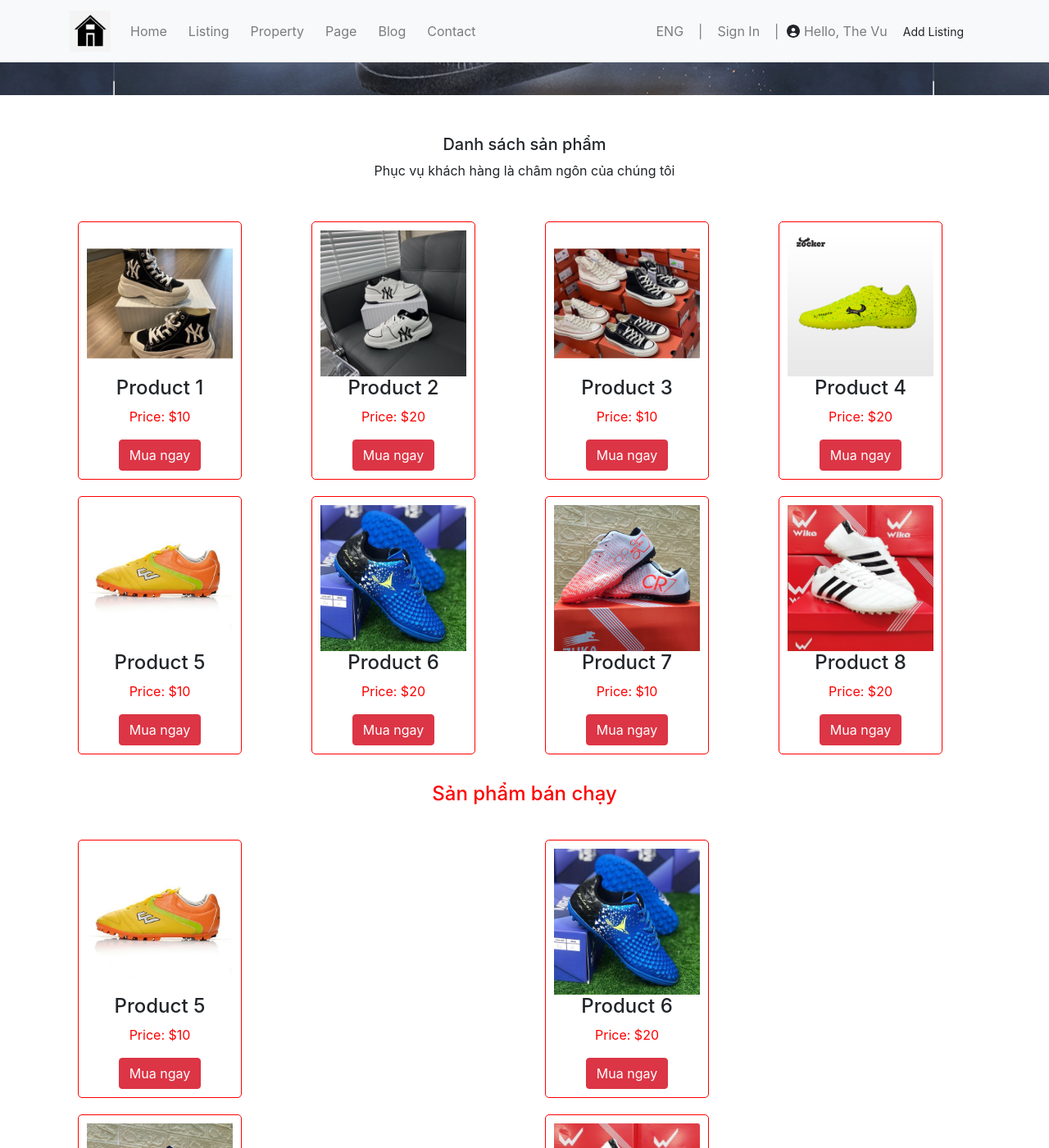
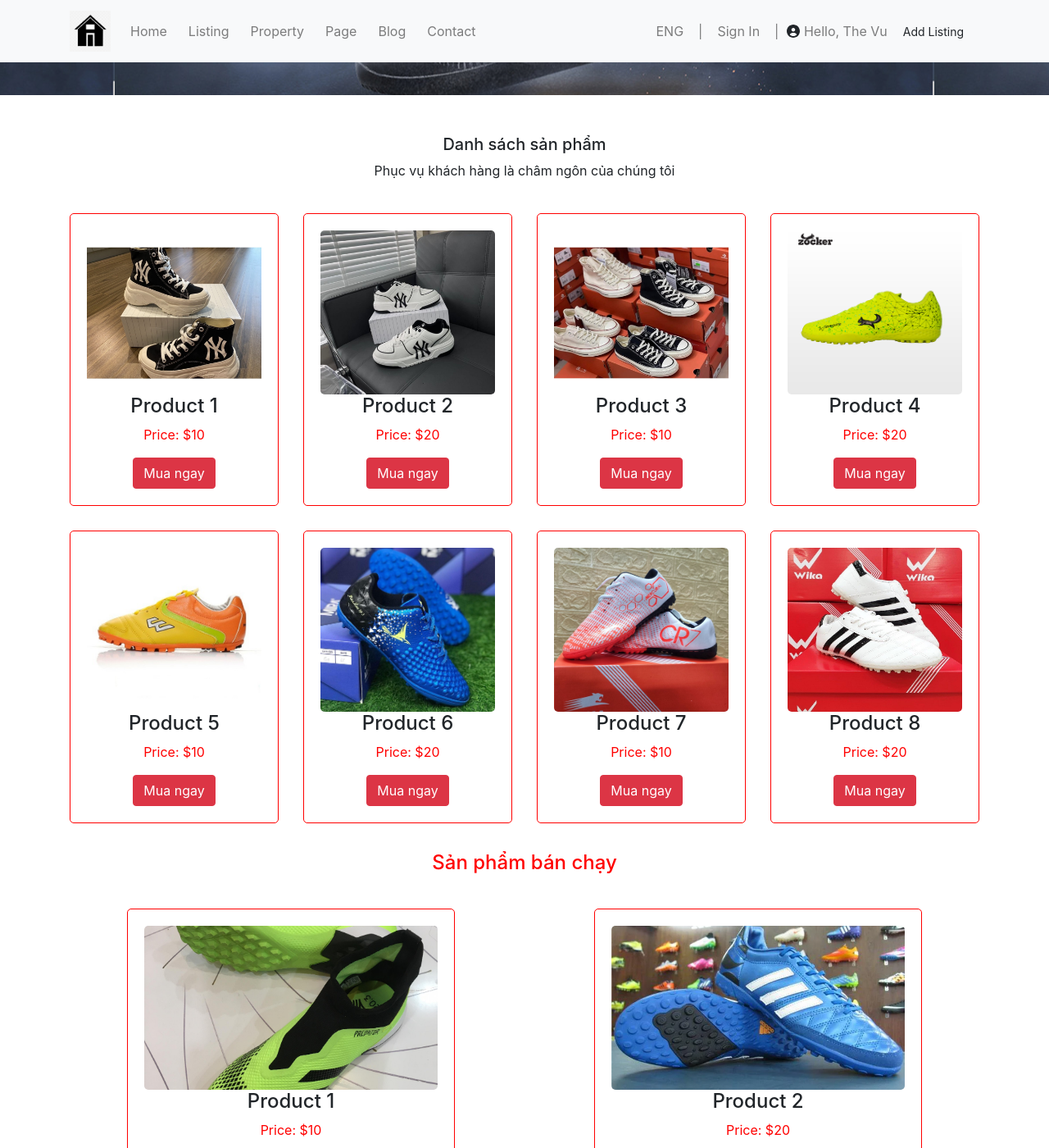
Before and after one commit to thevu2608/web, a Jekyll site: the page built from index.html, in a window 1280 px wide and 1400 px high, scrolled down 284 px. Shown: the whole window at 82% size. Built offline with Jekyll 4.4.1, drawn with Linux system fonts in a browser that asks for light colours; some of the changed text lies outside the part shown.

Commit message:
Your commit message

```diff
--- /dev/null
+++ b/_includes/product.html
@@ -0,0 +1,12 @@
+<div class="container">
+    <div style="text-align: center;">
+        <h5>Danh sách sản phẩm</h5>
+        <p>Phục vụ khách hàng là châm ngôn của chúng tôi</p>
+    </div>
+    <br>
+    <div class="row" id="productList">
+        <!-- Danh sách sản phẩm sẽ được thêm vào đây bằng JavaScript -->
+    </div><br>
+</div>
+<script src="/assets/js/product.js"></script>
+<link rel="stylesheet" href="/assets/css/product.css">
--- /dev/null
+++ b/_includes/sanpham.html
@@ -0,0 +1,13 @@
+<div class="container">
+    <div style="text-align: center; color: red;">
+        <h4>Sản phẩm bán chạy</h4>
+    </div>
+    <br>
+    <div class="row" id="productLists">
+        <!-- Danh sách sản phẩm sẽ được thêm vào đây bằng JavaScript -->
+    </div>
+    <br>
+</div>
+
+<script src="/assets/js/sanpham.js"></script>
+<link rel="stylesheet" href="/assets/css/sanpham.css">
--- a/_layouts/default.html
+++ b/_layouts/default.html
@@ -11,6 +11,8 @@
 <body>
     {% include header.html %}
     {% include banner/banner.html %}
+    {% include product.html %}
+    {% include sanpham.html %}
 
     {{ content }}
 
--- a/assets/css/product.css
+++ b/assets/css/product.css
@@ -35,7 +35,6 @@
 }
 
 .product-item {
-    border: 1px solid red;
     padding: 10px;
 }
 
--- /dev/null
+++ b/assets/css/sanpham.css
@@ -0,0 +1,28 @@
+
+.product-item {
+  border: 1px solid #ccc;
+  padding: 20px;
+  text-align: center;
+  margin-bottom: 20px;
+  max-width: 400px;
+  margin-left: auto;
+  margin-right: auto;
+  border: 1px solid red;
+}
+
+.product-item img {
+  width: 100%;
+  max-height: 200px;
+  object-fit: cover;
+  border-radius: 5px;
+}
+.row {
+  display: flex;
+  flex-wrap: wrap;
+  margin: -10px;
+}
+
+.col-md-6 {
+  width: 50%;
+  padding: 10px;
+}
--- a/assets/js/product.js
+++ b/assets/js/product.js
@@ -43,3 +43,23 @@
       },
 
   ];
+  var productList = document.getElementById('productList');
+
+  for (var i = 0; i < products.length; i++) {
+      var product = products[i];
+      // Tạo phần tử div để chứa thông tin của mỗi sản phẩm
+      var productItem = document.createElement('div');
+      productItem.className = 'col-md-3';
+
+      // Thêm thông tin của sản phẩm vào phần tử div
+      productItem.innerHTML = `
+          <div class="product-item">
+              <img src="${product.image}" width="200" alt="${product.name}">
+              <h4>${product.name}</h4>
+              <p style="color: red">Price: $${product.price}</p>
+              <a href="#" class="btn btn-danger">Mua ngay</a>
+          </div>
+      `;
+      // Thêm sản phẩm vào danh sách sản phẩm
+      productList.appendChild(productItem);
+  }
--- /dev/null
+++ b/assets/js/sanpham.js
@@ -0,0 +1,44 @@
+// sanpham.js
+var products = [
+    {
+      name: "Product 1",
+      price: 10,
+      image: "/src/image/sp10.jpg",
+    },
+    {
+      name: "Product 2",
+      price: 20,
+      image: "/src/image/sp12.jpg",
+    },
+    {
+      name: "Product 3",
+      price: 10,
+      image: "/src/image/sp13.jpg",
+    },
+    {
+      name: "Product 4",
+      price: 20,
+      image: "/src/image/sp11.jpg",
+    }
+  ];
+
+  var productLists = document.getElementById('productLists');
+
+  for (var i = 0; i < products.length; i++) {
+    var product = products[i];
+    // Tạo phần tử div để chứa thông tin của mỗi sản phẩm
+    var productItem = document.createElement('div');
+    productItem.className = 'col-md-6';
+
+    // Thêm thông tin của sản phẩm vào phần tử div
+    productItem.innerHTML = `
+        <div class="product-item">
+            <img src="${product.image}" alt="${product.name}">
+            <h4>${product.name}</h4>
+            <p style="color: red">Price: $${product.price}</p>
+            <a href="#" class="btn btn-danger">Mua ngay</a>
+        </div>
+    `;
+    // Thêm sản phẩm vào danh sách sản phẩm
+    productLists.appendChild(productItem);
+  }
--- a/index.html
+++ b/index.html
@@ -2,65 +2,3 @@
 layout: default
 title: Home
 ---
-<div class="container">
-    <div style="text-align: center;">
-        <h5>Danh sách sản phẩm</h5>
-        <p>Phục vụ khách hàng là châm ngôn của chúng tôi</p>
-    </div>
-    <br>
-    <div class="row" id="productList">
-        <!-- Danh sách sản phẩm sẽ được thêm vào đây bằng JavaScript -->
-    </div><br>
-    <div style="text-align: center; color: red;">
-        <h4>Sản phẩm bán chạy</h4>
-    </div>
-    <br>
-    <div class="row" id="productLists">
-        <!-- Danh sách sản phẩm sẽ được thêm vào đây bằng JavaScript -->
-    </div><br>
-</div>
-
-<script src="/assets/js/product.js"></script>
-<link rel="stylesheet" href="/assets/css/product.css">
-<script>
-    var productList = document.getElementById('productList');
-
-    for (var i = 0; i < products.length; i++) {
-        var product = products[i];
-        // Tạo phần tử div để chứa thông tin của mỗi sản phẩm
-        var productItem = document.createElement('div');
-        productItem.className = 'col-md-3';
-
-        // Thêm thông tin của sản phẩm vào phần tử div
-        productItem.innerHTML = `
-            <div class="product-item">
-                <img src="${product.image}" width="200" alt="${product.name}">
-                <h4>${product.name}</h4>
-                <p style="color: red">Price: $${product.price}</p>
-                <a href="#" class="btn btn-danger">Mua ngay</a>
-            </div>
-        `;
-        // Thêm sản phẩm vào danh sách sản phẩm
-        productList.appendChild(productItem);
-    }
-    var productLists = document.getElementById('productLists');
-
-    for (var i = 4; i < products.length; i++) {
-        var product = products[i];
-        // Tạo phần tử div để chứa thông tin của mỗi sản phẩm
-        var productItem = document.createElement('div');
-        productItem.className = 'col-md-6';
-
-        // Thêm thông tin của sản phẩm vào phần tử div
-        productItem.innerHTML = `
-            <div class="product-item">
-                <img src="${product.image}" width="200" alt="${product.name}">
-                <h4>${product.name}</h4>
-                <p style="color: red">Price: $${product.price}</p>
-                <a href="#" class="btn btn-danger">Mua ngay</a>
-            </div>
-        `;
-        // Thêm sản phẩm vào danh sách sản phẩm
-        productLists.appendChild(productItem);
-    }
-</script>
```
Also changed, not shown: src/image/sp10.jpg (added), src/image/sp11.jpg (added), src/image/sp12.jpg (added), src/image/sp13.jpg (added).
